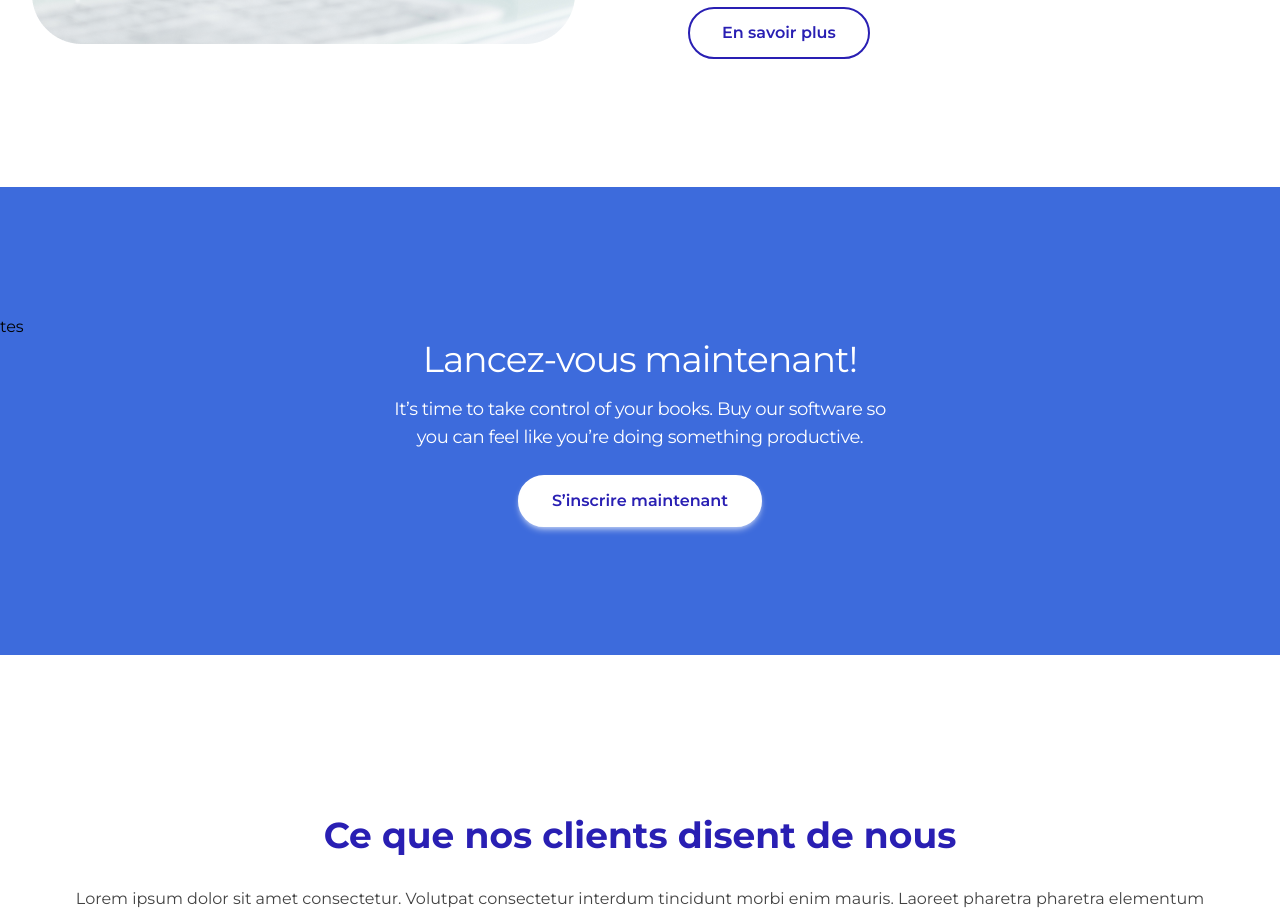
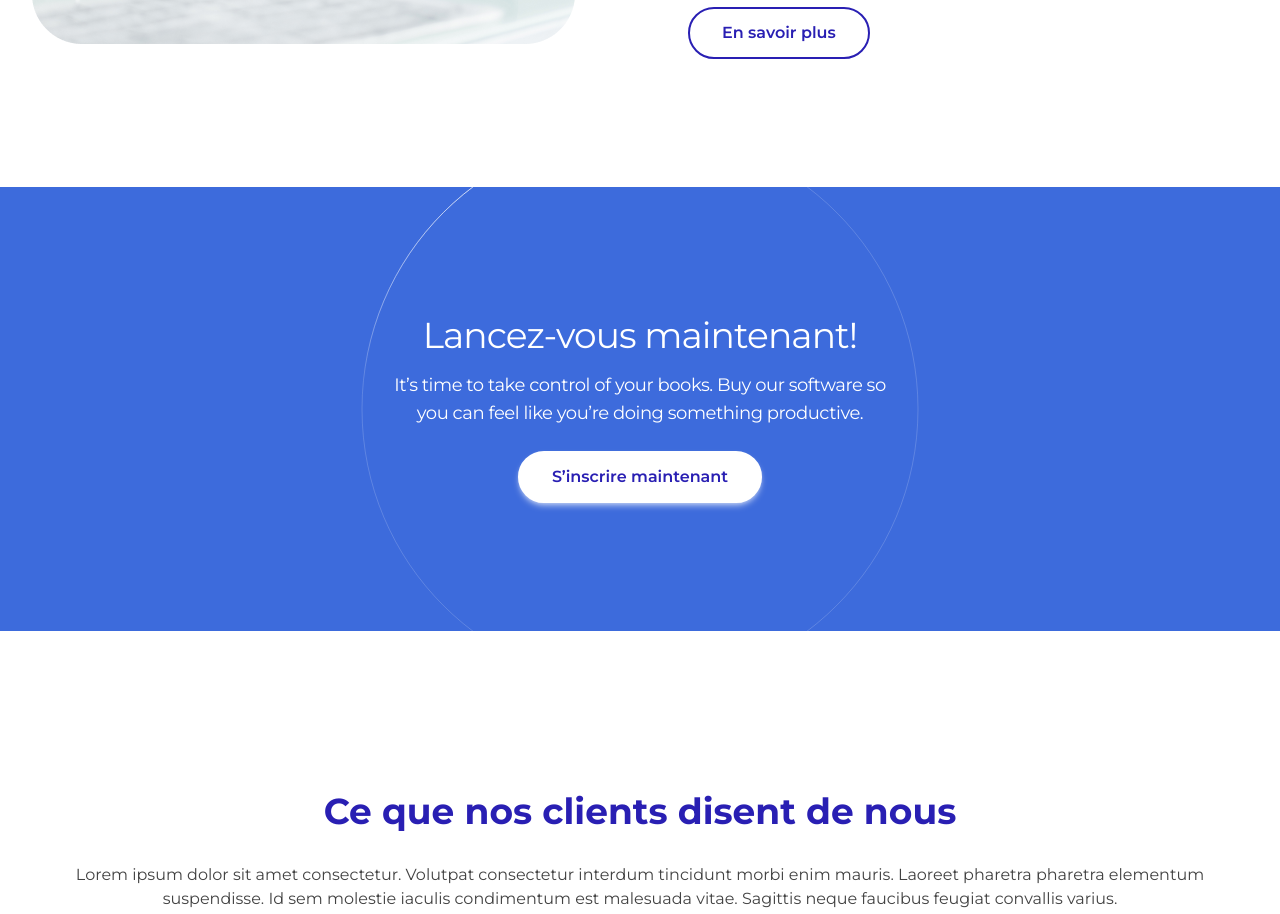
Before and after one commit to swyftpay-drc/frontend, a Next.js app: page / in a window 1280 px wide. Shown: the part 2080-2994 px from the top of the page. Built offline with nearby package versions, Linux system fonts and the light colour scheme.

Commit message:
refactor:update

```diff
--- a/src/components/client/home/experience-section/Experience.tsx
+++ b/src/components/client/home/experience-section/Experience.tsx
@@ -5,13 +5,36 @@ import React from "react";
 export const Experience = () => {
     return (
         <>
-            <section id="get-started-today" className="relative overflow-hidden bg-primary-800 py-32">tes<div className="mx-auto max-w-7xl px-4 sm:px-6 lg:px-8 relative"><div className="mx-auto max-w-lg text-center"><h2 className="font-display text-3xl tracking-tight text-white sm:text-4xl">Lancez-vous maintenant!</h2><p className="mt-4 text-lg tracking-tight text-white">It’s time to take control of your books. Buy our software so you can feel like you’re doing something productive.</p>
-            <div className='flex justify-center gap-3 pt-6'>
-                <Button handleClick={(e) => {}} variant="outlined" className="text-primary-900 border-2 border-white bg-white">
-                    S’inscrire maintenant
-                </Button>
-            </div>
-            </div></div></section>
+            <section id="get-started-today" className="relative overflow-hidden bg-primary-800 py-32">
+                <div className="absolute left-20 top-1/2 -translate-y-1/2 sm:left-1/2 sm:-translate-x-1/2">
+                    <svg viewBox="0 0 558 558" width="558" height="558" fill="none" aria-hidden="true"
+                         className="animate-pulse duration-300">
+                        <defs>
+                            <linearGradient id=":S4:" x1="79" y1="16" x2="105" y2="237" gradientUnits="userSpaceOnUse">
+                                <stop stop-color="#fff"></stop>
+                                <stop offset="1" stop-color="#fff" stop-opacity="0"></stop>
+                            </linearGradient>
+                        </defs>
+                        <path opacity=".2"
+                              d="M1 279C1 125.465 125.465 1 279 1s278 124.465 278 278-124.465 278-278 278S1 432.535 1 279Z"
+                              stroke="#fff"></path>
+                        <path d="M1 279C1 125.465 125.465 1 279 1" stroke="url(#:S4:)" stroke-linecap="round"></path>
+                    </svg>
+                </div>
+                <div className="mx-auto max-w-7xl px-4 sm:px-6 lg:px-8 relative">
+                    <div className="mx-auto max-w-lg text-center"><h2
+                        className="font-display text-3xl tracking-tight text-white sm:text-4xl">Lancez-vous
+                        maintenant!</h2><p className="mt-4 text-lg tracking-tight text-white">It’s time to take control
+                        of your books. Buy our software so you can feel like you’re doing something productive.</p>
+                        <div className='flex justify-center gap-3 pt-6'>
+                            <Button handleClick={(e) => {
+                            }} variant="outlined" className="text-primary-900 border-2 border-white bg-white">
+                                S’inscrire maintenant
+                            </Button>
+                        </div>
+                    </div>
+                </div>
+            </section>
         </>
     );
 };
```
